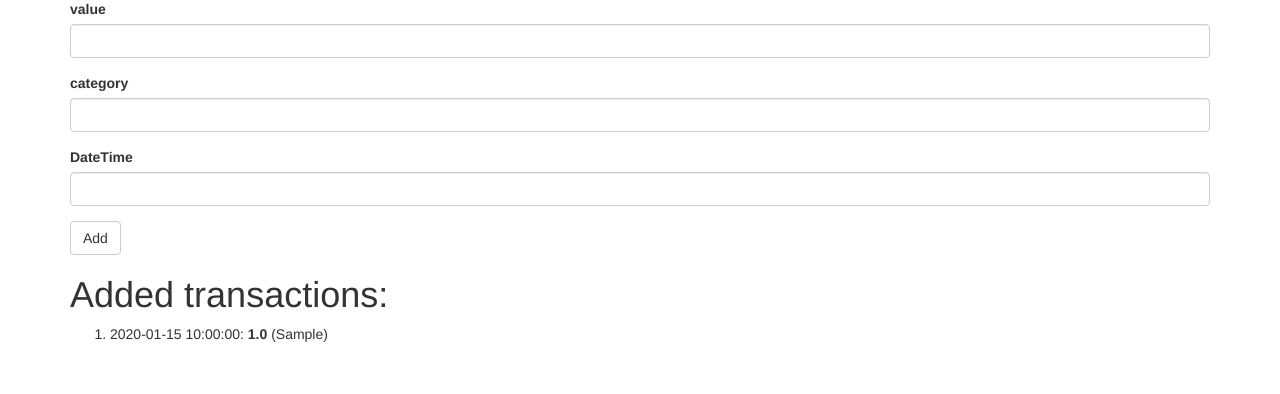
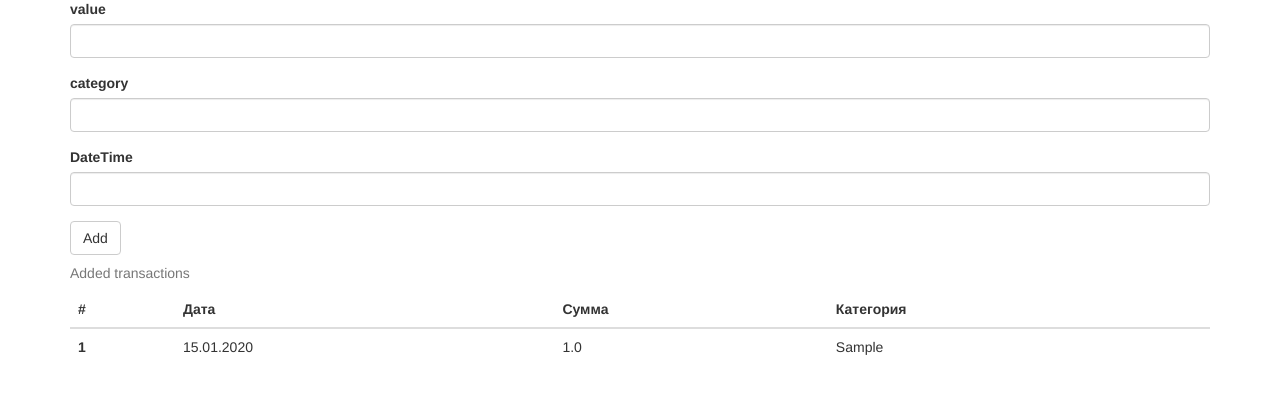
Before and after one commit to gozik/jet-buddy, a Flask app: page /transactions in a window 1280 px wide. Shown: the part 143-537 px from the top of the page. Run offline with Flask 2, Linux system fonts and the light colour scheme; tables that the repository leaves empty hold one stand-in row (values such as "Sample post"); some libraries are stand-ins or nearby versions.

Commit message:
transaction template uses table to display operations

```diff
--- a/app/templates/transactions.html
+++ b/app/templates/transactions.html
@@ -5,13 +5,28 @@
     <h1>New Transaction</h1>
     {{ wtf.quick_form(form) }}
     {% if transactions %}
-        <h1>Added transactions:</h1>
-        <ol>
-            {% for trn in transactions %}
-                <li>{{ trn.payment_date }}: <b>{{ trn.payment_value }}</b> ({{ trn.category}})</li>
-            {% endfor %}
-        </ol>
+        <table class="table table-sm table-hover">
+            <caption>Added transactions</caption>
+            <thead>
+                <tr>
+                    <th scope="col">#</th>
+                    <th scope="col">Дата</th>
+                    <th scope="col">Сумма</th>
+                    <th scope="col">Категория</th>
+                </tr>
+            </thead>
+            <tbody>
+                {% for trn in transactions %}
+                <tr>
+                    <th scope="row">{{ trn.id }}</th>
+                    <td>{%if trn.operation_date %}{{ trn.operation_date.strftime('%d.%m.%Y') }}{% endif %}</td>
+                    <td>{{ trn.payment_value|float }}</td>
+                    <td>{{ trn.category}}</td>
+                </tr>
+                {% endfor %}
+            </tbody>
+        </table>
     {% else %}
-        <div><p>There is no transaction in db yet.</p></div>
+        <div><p>There is no transaction in db yet. Add one.</p></div>
     {% endif %}
 {% endblock %}
```
